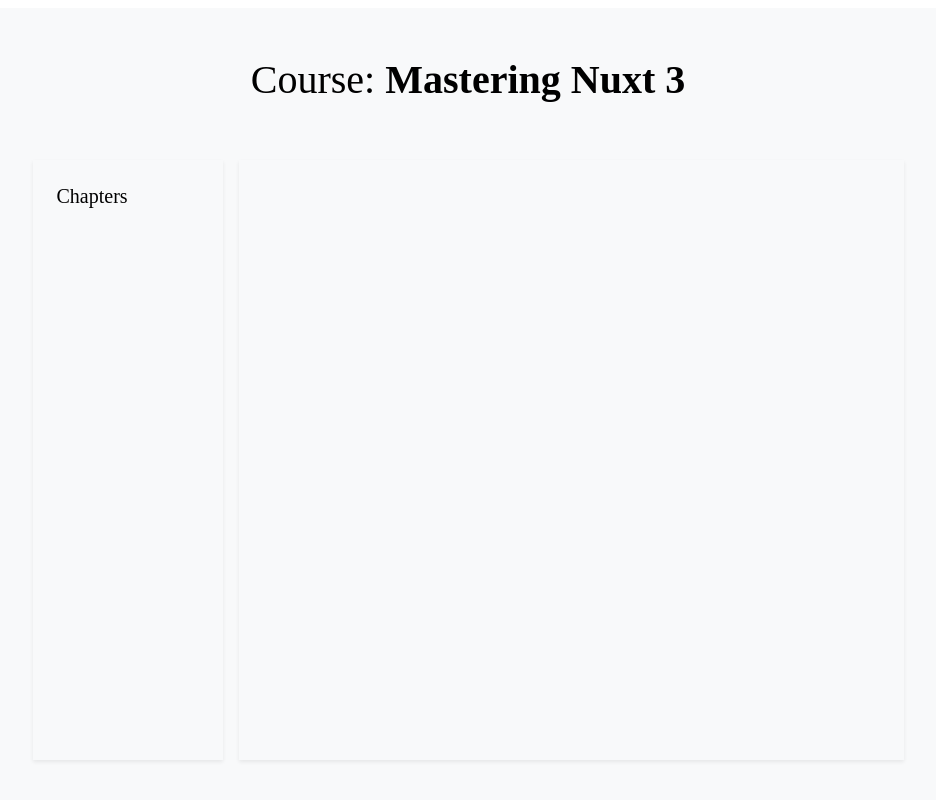
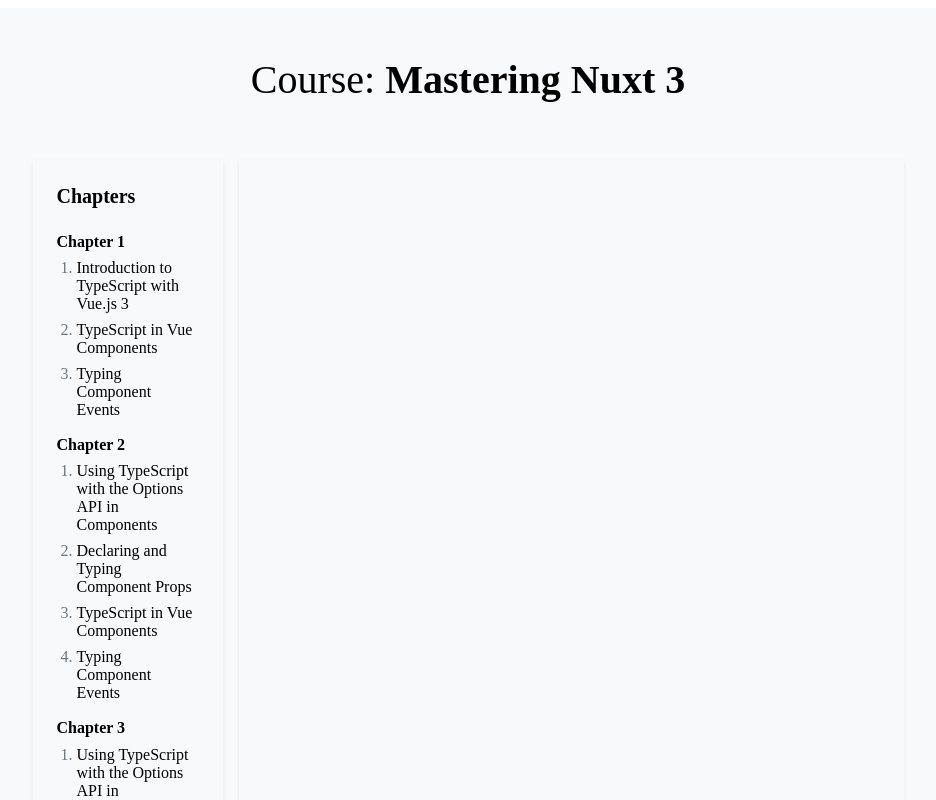
Before and after one commit to MasihTak/nuxt-mastery-bootstrap, a Nuxt app: page /course in a window 1280 px wide. Shown: the top 800 px of the page, without its empty margins (172-1108 px from the left). Built offline with nearby package versions, Linux system fonts and the light colour scheme.

Commit message:
feat: load course data dynamically

```diff
--- a/pages/course.vue
+++ b/pages/course.vue
@@ -7,7 +7,28 @@
             </h1>
             <div class="row course-container justify-content-center gap-3">
                 <aside class="col-2 bg-white rounded-2 shadow-sm p-4">
-                    <h3 class="fs-5"> Chapters</h3>
+                    <h3 class="fs-5 fw-bold mb-4"> Chapters</h3>
+                    <div class="d-flex flex-column mb-2"
+                        v-for="chapter in chapters"
+                         :key="chapter.slug"
+                    >
+                        <h4 class="fs-6 fw-bold"> {{ chapter.title}} </h4>
+                        <NuxtLink
+                            v-for="(lesson, index) in chapter.lessons"
+                            class="d-flex flex-row ms-1 text-decoration-none mb-2"
+                           :key="lesson.slug"
+                           :to="lesson.path"
+                            :class="{
+                               'text-success':
+                               lesson.path === $route.fullpath,
+                               'text-reset':
+                               lesson.path !== $route.fullpath
+                            }"
+                        >
+                            <span class="text-muted pe-1">{{ index + 1}}.</span>
+                            <span>{{ lesson.title }}</span>
+                        </NuxtLink>
+                    </div>
                 </aside>
                 <main class="col-md-6 col-lg-7 bg-white rounded-2 shadow-sm p-4">
                     <NuxtPage/>
@@ -17,10 +38,8 @@
     </div>
 </template>
 
-<script>
-export default {
-    name: "course"
-}
+<script setup>
+const { chapters } = useCourse();
 </script>
 
 <style scoped lang="scss">
```
